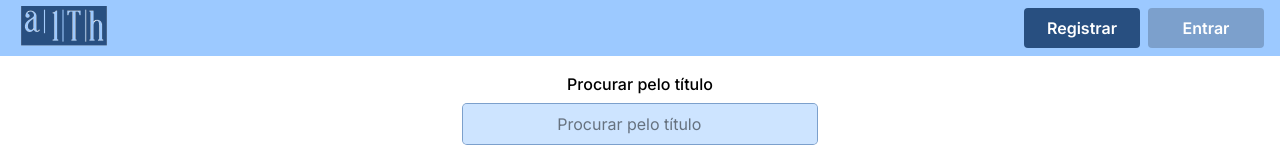
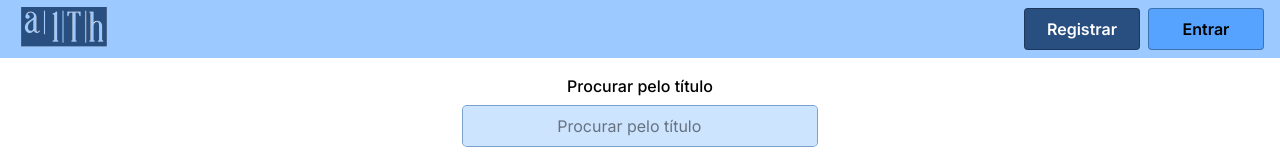
Before and after one commit to a1Thiago/app, a Next.js app: page / in a window 1280 px wide. Shown: the top 160 px of the page. Built offline with nearby package versions, Linux system fonts and the light colour scheme.

Commit message:
better button

```diff
--- a/src/app/(components)/Button.tsx
+++ b/src/app/(components)/Button.tsx
@@ -6,13 +6,13 @@ interface ButtonProps extends React.ButtonHTMLAttributes<HTMLButtonElement> {
 
 export default function Button({ children, colorStyle = 'primary', ...props }: ButtonProps) {
 
-  const buttonStyle = colorStyle === 'primary' ? 'bg-theme-primary-dark' : 'bg-theme-secondary-dark'
+  const buttonStyle = colorStyle === 'primary' ? 'bg-theme-secondary/90 text-black ' : 'bg-theme-secondary-dark text-white'
 
   return (
     <button {...props}
-      className={`disabled:opacity-60 disabled:pointer-events-none cursor-pointer text-center truncate inline-block w-full
+      className={`disabled:opacity-60 disabled:pointer-events-none cursor-pointer text-center truncate inline-block w-full border border-black/30
     ${buttonStyle}
-    text-white font-semibold p-2 rounded hover:opacity-90 transition-opacity mobile:text-12 tablet:text-14`} >
+     font-semibold p-2 rounded hover:opacity-90 transition-opacity mobile:text-12 tablet:text-14`} >
       {children}
     </button>
   )
```
